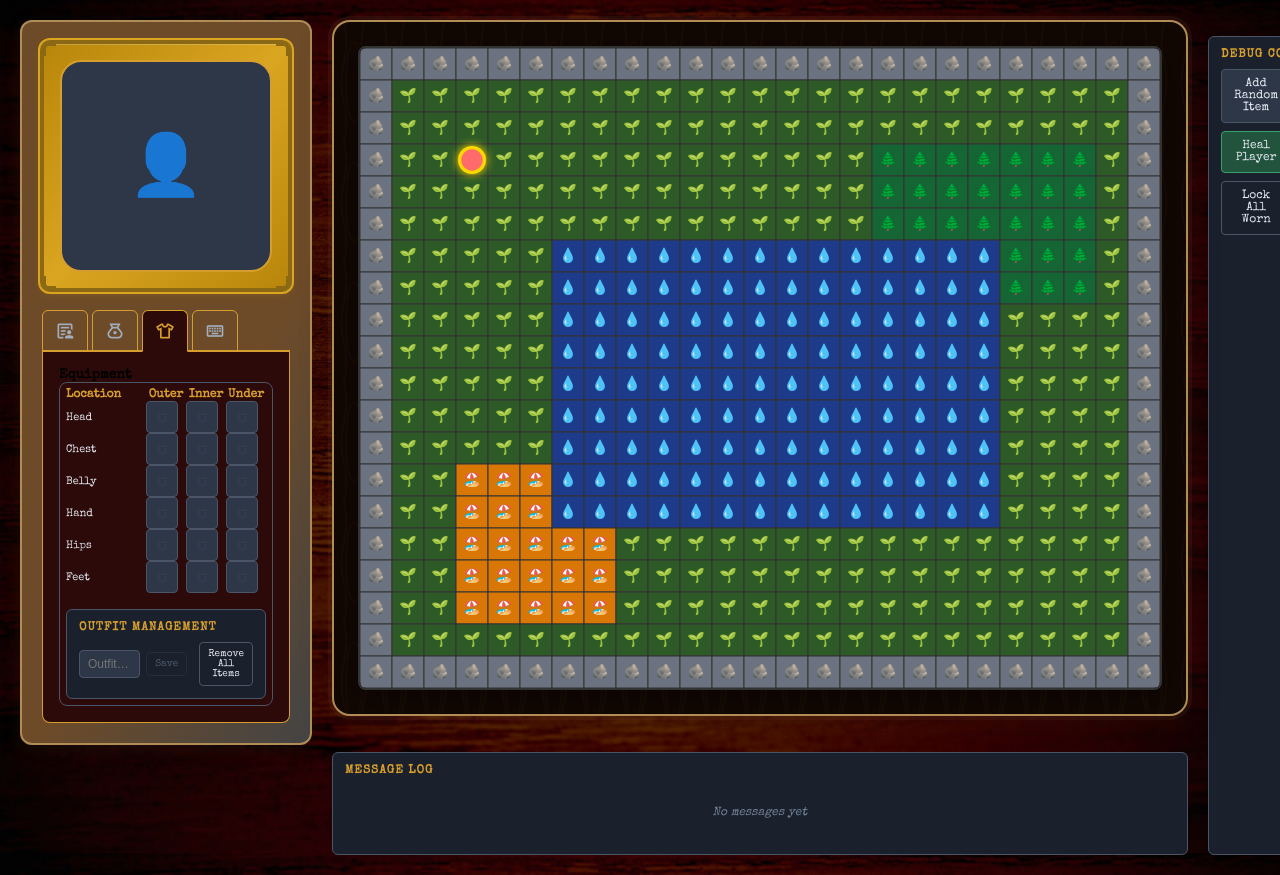
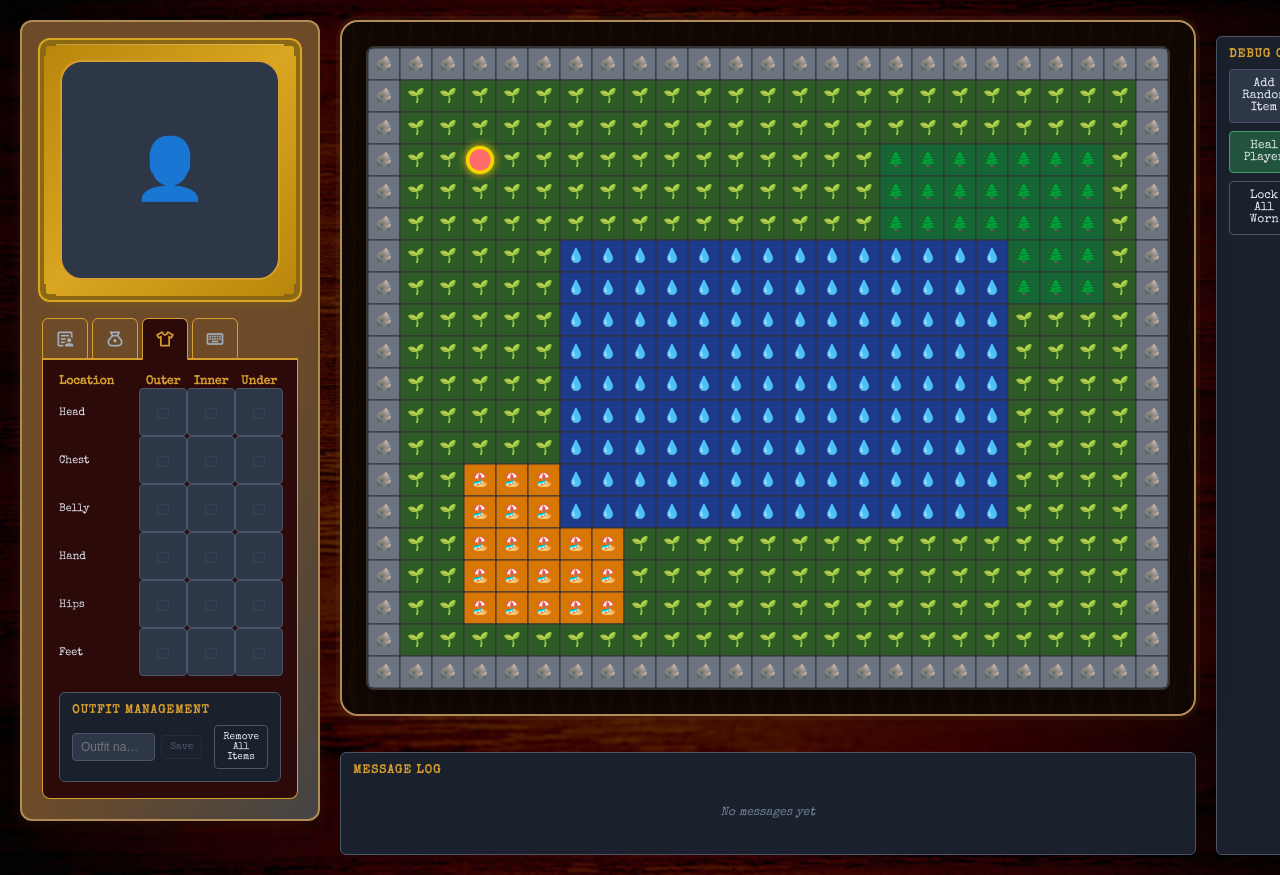
Before and after one commit to charlotte-xie/splarg, a Next.js app: page / in a window 1280 px wide. Both pictures are taken after a click on the button "apparel". Shown: the top 875 px of the page. Built offline with nearby package versions, Linux system fonts and the light colour scheme; a web font is replaced by a local one.

Commit message:
More CSS

```diff
--- a/components/Inventory.tsx
+++ b/components/Inventory.tsx
@@ -21,11 +21,11 @@ export default function Inventory({
   onWearItem
 }: InventoryProps) {
   const MIN_SLOTS = 20;
-  const SLOTS_PER_ROW = 5;
+  const SLOTS_PER_ROW = 4;
   const [selectedItemIndex, setSelectedItemIndex] = useState<number>(-1);
 
   // Use fixed 5-column grid with proper sizing
-  const gridTemplateColumns = `repeat(${SLOTS_PER_ROW}, 36px)`;
+  const gridTemplateColumns = `repeat(${SLOTS_PER_ROW}, 48px)`;
 
   // Calculate how many slots we need (at least MIN_SLOTS, or more if we have more items)
   const totalSlots = Math.max(MIN_SLOTS, items.length);
@@ -104,7 +104,6 @@ export default function Inventory({
 
   return (
     <div className="inventory">
-      <h4>Inventory</h4>
       <div style={{
         padding: '6px',
         backgroundColor: 'var(--leather-dark)',
@@ -128,7 +127,6 @@ export default function Inventory({
               <InventorySlot
                 key={index}
                 item={item}
-                size={36}
                 selected={index === selectedItemIndex}
                 onClick={() => handleSlotClick(index)}
               />
--- a/components/Outfit.tsx
+++ b/components/Outfit.tsx
@@ -12,6 +12,7 @@ interface OutfitProps {
   onSlotClick?: (wearLocation: string, item: Item | null) => void;
 }
 
+/* Component for displaying the player's outfit slots and details of equiped items */
 export default function Outfit({
   game,
   onPlayerUpdate,
@@ -120,19 +121,10 @@ export default function Outfit({
   };
 
   return (
-    <div className="outfit">
-      <h4>Equipment</h4>
+    <div>
       <div style={{
-        padding: '6px',
-        backgroundColor: 'var(--leather-dark)',
-        borderRadius: '8px',
-        border: '1px solid #4a5568',
-        width: '100%',
-        boxSizing: 'border-box'
-      }}>
-        <div style={{
           display: 'grid',
-          gridTemplateColumns: '80px 40px 40px 40px',
+          gridTemplateColumns: '80px 48px 48px 48px',
           gap: '0px',
           alignItems: 'center',
           fontSize: '13px',
@@ -164,19 +156,16 @@ export default function Outfit({
                 </div>
                 <InventorySlot
                   item={outerItem || null}
-                  size={32}
                   selected={isSlotSelected(wearArea, WEAR_LAYERS.outer, outerItem)}
                   onClick={() => handleSlotClick(createWearLocation(wearArea, WEAR_LAYERS.outer), outerItem || null)}
                 />
                 <InventorySlot
                   item={innerItem || null}
-                  size={32}
                   selected={isSlotSelected(wearArea, WEAR_LAYERS.inner, innerItem)}
                   onClick={() => handleSlotClick(createWearLocation(wearArea, WEAR_LAYERS.inner), innerItem || null)}
                 />
                 <InventorySlot
                   item={underItem || null}
-                  size={32}
                   selected={isSlotSelected(wearArea, WEAR_LAYERS.under, underItem)}
                   onClick={() => handleSlotClick(createWearLocation(wearArea, WEAR_LAYERS.under), underItem || null)}
                 />
@@ -198,7 +187,6 @@ export default function Outfit({
           game={game}
           onPlayerUpdate={onPlayerUpdate}
         />
-      </div>
     </div>
   );
 }
```
